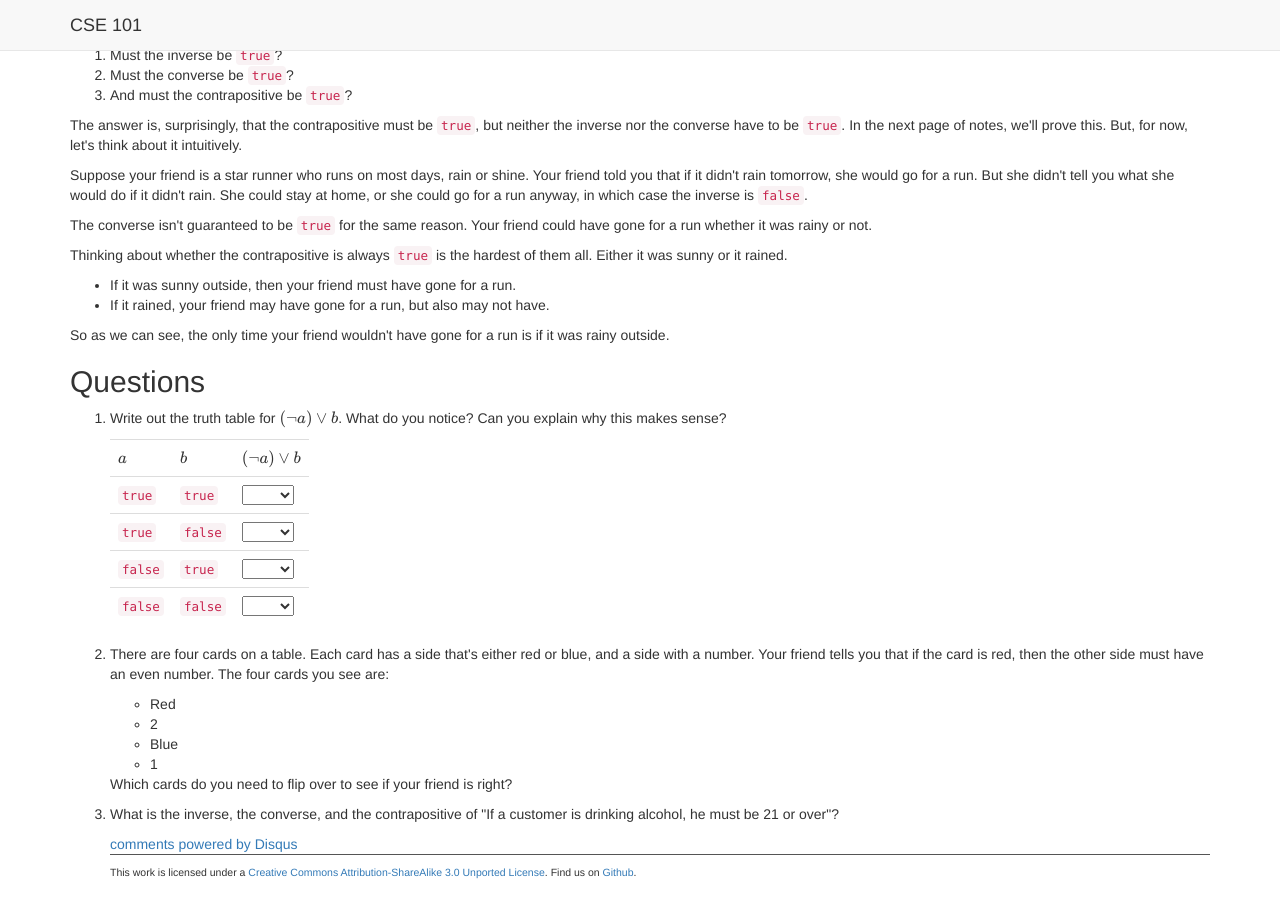
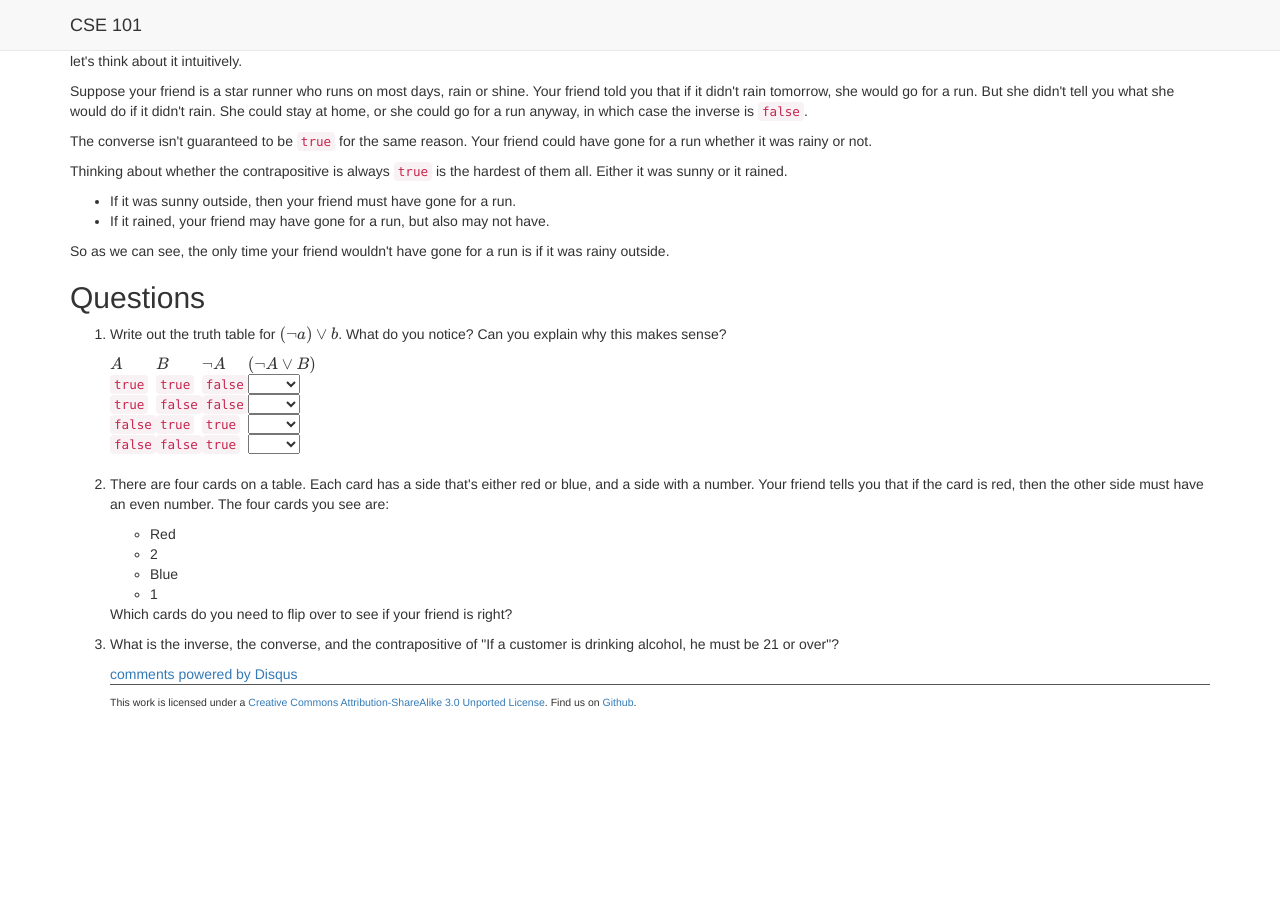
Before and after one commit to jstnhuang/cse101, a Jekyll site: the page built from notes/discrete-math/implications.html, in a window 1280 px wide and 900 px high, scrolled down 1433 px. Built offline with Jekyll 4.4.1, drawn with Linux system fonts in a browser that asks for light colours; nearby versions of some CDN libraries; formulas are drawn with MathJax 3; comment, search, counter and statistics services are not loaded; after the commit the page ends 2163 px from its top, so only the background shows below that.

Commit message:
Update to use truthtable.js.

```diff
--- a/notes/discrete-math/implications.html
+++ b/notes/discrete-math/implications.html
@@ -15,14 +15,7 @@ layout: note
 </ul>
 
 <p>What it means for $a$ <code>implies</code> $b$ to be <code>true</code> is that if $a$ is <code>true</code>, then $b$ must also be <code>true</code>. If $a$ is <code>false</code>, then it doesn't matter what $b$ is -- $a$ <code>implies</code> $b$ will be <code>true</code>. Here it is in a truth table:</p>
-
-<table class="table">
-  <tr><th>$a$</th><th>$b$</th><th>$a \to b$</th></tr>
-  <tr><td><code>true</code></td><td><code>true</code></td><td><code>true</code></td></tr>
-  <tr><td><code>true</code></td><td><code>false</code></td><td><code>false</code></td></tr>
-  <tr><td><code>false</code></td><td><code>true</code></td><td><code>true</code></td></tr>
-  <tr><td><code>false</code></td><td><code>false</code></td><td><code>true</code></td></tr>
-</table>
+{% include truth-table.html id="implies" vars="['A', 'B']" exprs="[new TTImplies('A', 'B')]" hiddenExprs="{}" %}
 
 <h2>Examples</h2>
 <p>Some examples may help clarify how this works.</p>
@@ -98,13 +91,7 @@ layout: note
 <ol>
   <li>
     <p>Write out the truth table for $(\neg a) \lor b$. What do you notice? Can you explain why this makes sense?</p>
-    <table class="table">
-      <tr><th>$a$</th><th>$b$</th><th>$(\neg a) \lor b$</th></tr>
-      <tr><td><code>true</code></td><td><code>true</code></td><td><select><option value=""></option><option value="true">true</option><option value="false">false</option></select></td></tr>
-      <tr><td><code>true</code></td><td><code>false</code></td><td><select><option value=""></option><option value="true">true</option><option value="false">false</option></select></td></tr>
-      <tr><td><code>false</code></td><td><code>true</code></td><td><select><option value=""></option><option value="true">true</option><option value="false">false</option></select></td></tr>
-      <tr><td><code>false</code></td><td><code>false</code></td><td><select><option value=""></option><option value="true">true</option><option value="false">false</option></select></td></tr>
-    </table>
+    {% include truth-table.html id="implies-formula" vars="['A', 'B']" exprs="[new TTNot('A'), new TTOr(new TTNot('A'), 'B')]" hiddenExprs="{1: true}" %}
   </li>
   <li>
     <p>There are four cards on a table. Each card has a side that's either red or blue, and a side with a number. Your friend tells you that if the card is red, then the other side must have an even number. The four cards you see are:</p>
--- a/notes/discrete-math/propositions-and-boolean-operators.html
+++ b/notes/discrete-math/propositions-and-boolean-operators.html
@@ -60,10 +60,10 @@ layout: note
   </li>
   <li>
     <p>What is the truth table for <code>nand</code>?</p>
-    {% include truth-table.html id="nand" vars="['A', 'B']" exprs="[new TTNand('A', 'B')]" hiddenExprs="{0: true}" %}
+    {% include truth-table.html id="nand" vars="['A', 'B']" exprs="[new TTAnd('A', 'B'), new TTNand('A', 'B')]" hiddenExprs="{1: true}" %}
   </li>
   <li>
     <p>What is the truth table for <code>nor</code>?</p>
-    {% include truth-table.html id="nor" vars="['A', 'B']" exprs="[new TTNor('A', 'B')]" hiddenExprs="{0: true}" %}
+    {% include truth-table.html id="nor" vars="['A', 'B']" exprs="[new TTOr('A', 'B'), new TTNor('A', 'B')]" hiddenExprs="{1: true}" %}
   </li>
 </ol>
```
